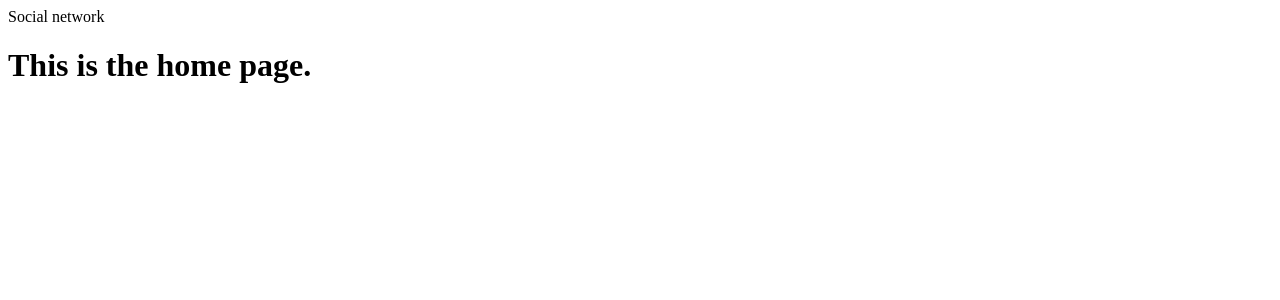
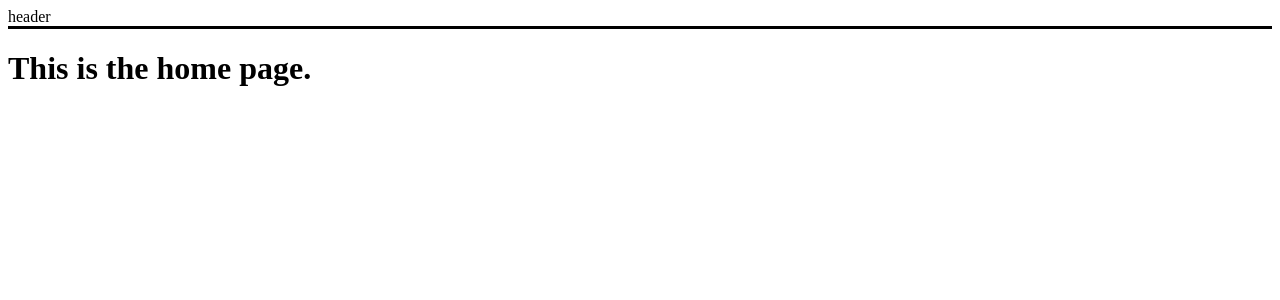
Before and after one commit to heeemzaaa/social-network, a Next.js app in the folder frontend/: page / in a window 1280 px wide. Shown: the top 300 px of the page. Built offline with nearby package versions, Linux system fonts and the light colour scheme.

Commit message:
start the layout

```diff
--- /dev/null
+++ b/frontend/app/(main)/_components/header.js
@@ -0,0 +1,7 @@
+import React from 'react'
+
+export default function Header() {
+  return (
+    <div style={{borderBottom: "solid"}}>header</div>
+  )
+}
--- a/frontend/app/(main)/layout.js
+++ b/frontend/app/(main)/layout.js
@@ -1,10 +1,11 @@
 import React from 'react'
+import Header from './_components/header'
 
 export default function MainLayout({children}) {
   return (
     <>
-    <header> Social network</header>
-    {children}
+      <Header />
+      {children}
     </>
   )
 }
--- a/frontend/app/globals.css
+++ b/frontend/app/globals.css
@@ -68,9 +68,6 @@ body {
 body {
   color: var(--foreground);
   background: var(--background);
-  font-family: Arial, Helvetica, sans-serif;
-  -webkit-font-smoothing: antialiased;
-  -moz-osx-font-smoothing: grayscale;
 }
 
 * {
--- a/frontend/app/layout.js
+++ b/frontend/app/layout.js
@@ -1,3 +1,4 @@
+import '@/app/'
 
 export default function RootLayout({ children }) {
   console.log(children)
```
Also changed, not shown: frontend/app/(main)/_components/navigation.js (added, +7 -0 lines).
